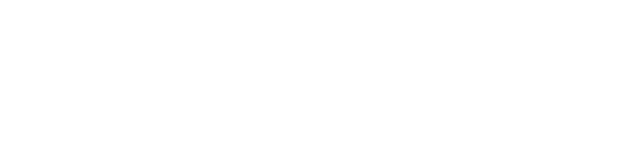
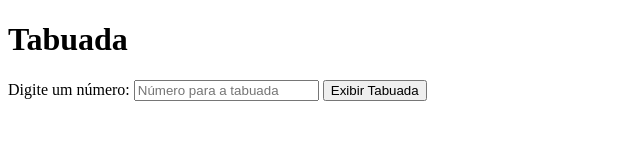
Before and after one commit to Chokiwars/AulasDeJavaScript-Ford-ENTER, a plain HTML site: page Quarta Aula/2 Tabuada/index.html in a window 1280 px wide. Shown: the whole page, without its empty margins (0-640 px from the left). Drawn offline with Linux system fonts and the light colour scheme.

Commit message:
Adicionando a Tabuada

```diff
--- a/Quarta Aula/2 Tabuada/index.html
+++ b/Quarta Aula/2 Tabuada/index.html
@@ -1,11 +1,17 @@
 <!DOCTYPE html>
-<html lang="pt-BR">
+<html lang="pt-br">
 <head>
     <meta charset="UTF-8">
     <meta name="viewport" content="width=device-width, initial-scale=1.0">
     <title>Tabuada</title>
 </head>
 <body>
+    <h1>Tabuada</h1>
+    <label for="numero">Digite um número: </label>
+    <input type="number" id="numero" placeholder="Número para a tabuada">
+    <button onclick="mostrarTabuada()">Exibir Tabuada</button>
+
+    <div id="tabuada"></div>
 
     <script src="script.js"></script>
 </body>
--- a/Quarta Aula/2 Tabuada/script.js
+++ b/Quarta Aula/2 Tabuada/script.js
@@ -0,0 +1,22 @@
+function mostrarTabuada() {
+            // Obter o número inserido pelo usuário
+            var numero = parseInt(document.getElementById('numero').value);
+
+            // Verificar se o número é válido
+            if (isNaN(numero)) {
+                alert("Por favor, insira um número válido.");
+                return;
+            }
+
+            // Exibir a tabuada
+            var tabuadaDiv = document.getElementById('tabuada');
+            tabuadaDiv.innerHTML = ''; // Limpar qualquer tabuada anterior
+
+            var resultado = '';
+            for (var i = 1; i <= 10; i++) {
+                resultado += numero + ' x ' + i + ' = ' + (numero * i) + '<br>';
+            }
+
+            // Mostrar o resultado na página
+            tabuadaDiv.innerHTML = resultado;
+        }
```
